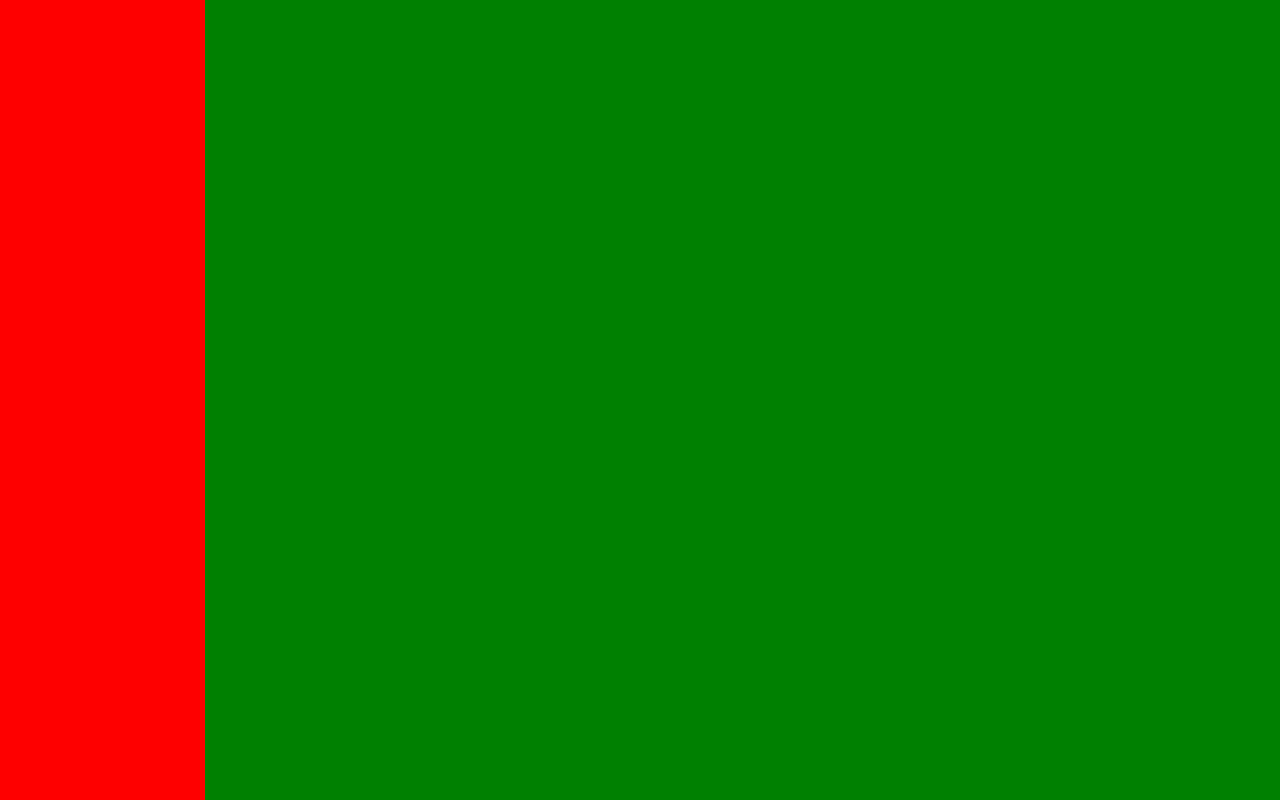
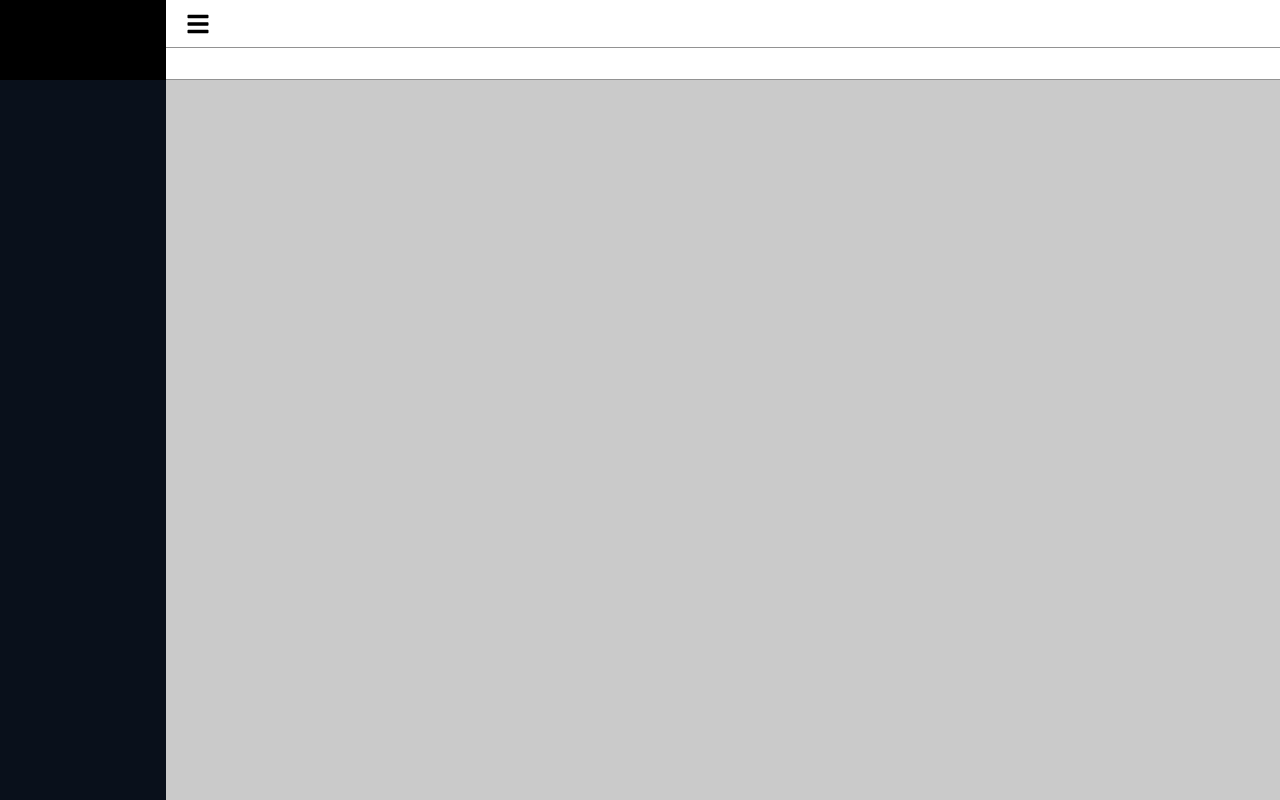
Before and after one commit to SymphonyofTheNight/POS_SYSTEM, a React (Create React App) app in the folder client/: page /home in a window 1280 px wide. Built offline with nearby package versions, Linux system fonts and the light colour scheme.

Commit message:
dashboard UI nav

```diff
--- a/client/package.json
+++ b/client/package.json
@@ -11,6 +11,7 @@
     "node-sass": "^7.0.3",
     "react": "^18.2.0",
     "react-dom": "^18.2.0",
+    "react-icons": "^4.4.0",
     "react-redux": "^8.0.2",
     "react-router-dom": "^6.3.0",
     "react-scripts": "5.0.1",
--- a/client/src/components/Dashboard/Dashboard.jsx
+++ b/client/src/components/Dashboard/Dashboard.jsx
@@ -1,15 +1,57 @@
 import React from 'react';
+import { useEffect, useRef, useState } from 'react';
+import { FaBars } from 'react-icons/fa';
 
 import '../../scss/_Dashboard.scss';
 
 const Dashboard = () => {
+
+    //hooks
+    const [tabswitch, setTabswitch] = useState(false);
+
+    const _tabs = useRef(null);
+    const nav_1 = useRef(null);
+    const nav_2 = useRef(null);
+    const nav_3 = useRef(null);
+
+    //side effect
+    useEffect(() => {
+        if (tabswitch) {
+            _tabs.current.style.width = '100vw';
+            nav_1.current.style.width = '100vw';
+            nav_2.current.style.width = '100vw';
+            nav_3.current.style.width = '100vw';
+        } else {
+            _tabs.current.style.width = '87vw';
+            nav_1.current.style.width = '87vw';
+            nav_2.current.style.width = '87vw';
+            nav_3.current.style.width = '87vw';
+
+        }
+    }, [tabswitch])
+
     return (
         <div className='Dashboard'>
             <nav className='nav-tab'>
+                <div className='titleContainer'>
 
+                </div>
             </nav>
-            <div className='dashboard-container'>
+            <div className='dashboard-container' ref={_tabs}>
+                <div className='navContainer' ref={nav_1}>
+                    <div className='tabsContainer' ref={nav_2}>
+                        <button className='tabsBtn'
+                            onClick={() => {
+                                setTabswitch(state => !state)
+                            }}
+                        >
+                            <FaBars className='bars' />
+                        </button>
+                    </div>
+                    <div className='tabsContainer_2' ref={nav_3}>
 
+                    </div>
+                </div>
             </div>
         </div>
     )
--- a/client/src/scss/_Dashboard.scss
+++ b/client/src/scss/_Dashboard.scss
@@ -5,12 +5,58 @@
     @include baseDisplay(purple, 100vh, 100vw);
     display: flex;
     flex-direction: row;
+    position: relative;
 
     .nav-tab {
-        @include baseDisplay(red, 100vh, 16vw);
+        @include baseDisplay($--bg-div-color, 100vh, 13vw);
+        box-shadow: 0px 5px 5px rgba($color: #000000, $alpha: 1.0);
+
+        .titleContainer {
+            @include baseDisplay(black, 10vh, 13vw);
+            display: flex;
+            align-items: center;
+            justify-content: center;
+        }
     }
 
     .dashboard-container {
-        @include baseDisplay(green, 100vh, 84vw);
+        @include baseDisplay(rgb(202, 202, 202), 100vh, 87vw);
+        position: absolute;
+        right: 0;
+        display: flex;
+        align-items: flex-start;
+        justify-content: center;
+        transition: .2s ease-in-out;
+
+        .navContainer {
+            @include baseDisplay(rgb(255, 255, 255), 10vh, 87vw);
+            display: flex;
+            flex-direction: column;
+            transition: .2s ease-in-out;
+            border-bottom: .5px solid rgb(146, 146, 146);
+
+            .tabsContainer {
+                @include baseDisplay(none, 6vh, 87vw);
+                transition: .2s ease-in-out;
+                border-bottom: .5px solid rgb(146, 146, 146);
+
+                .tabsBtn {
+                    background: white;
+                    height: 6vh;
+                    width: 5vw;
+                    border: 0px solid transparent;
+                    border-bottom: .5px solid rgb(146, 146, 146);
+
+                    .bars {
+                        font-size: 1.5em;
+                    }
+                }
+            }
+
+            .tabsContainer_2 {
+                @include baseDisplay(none, 4vh, 87vw);
+                transition: .2s ease-in-out;
+            }
+        }
     }
 }
```
Also changed, not shown: 2 other files (tests, documents, lock files or other folders).
